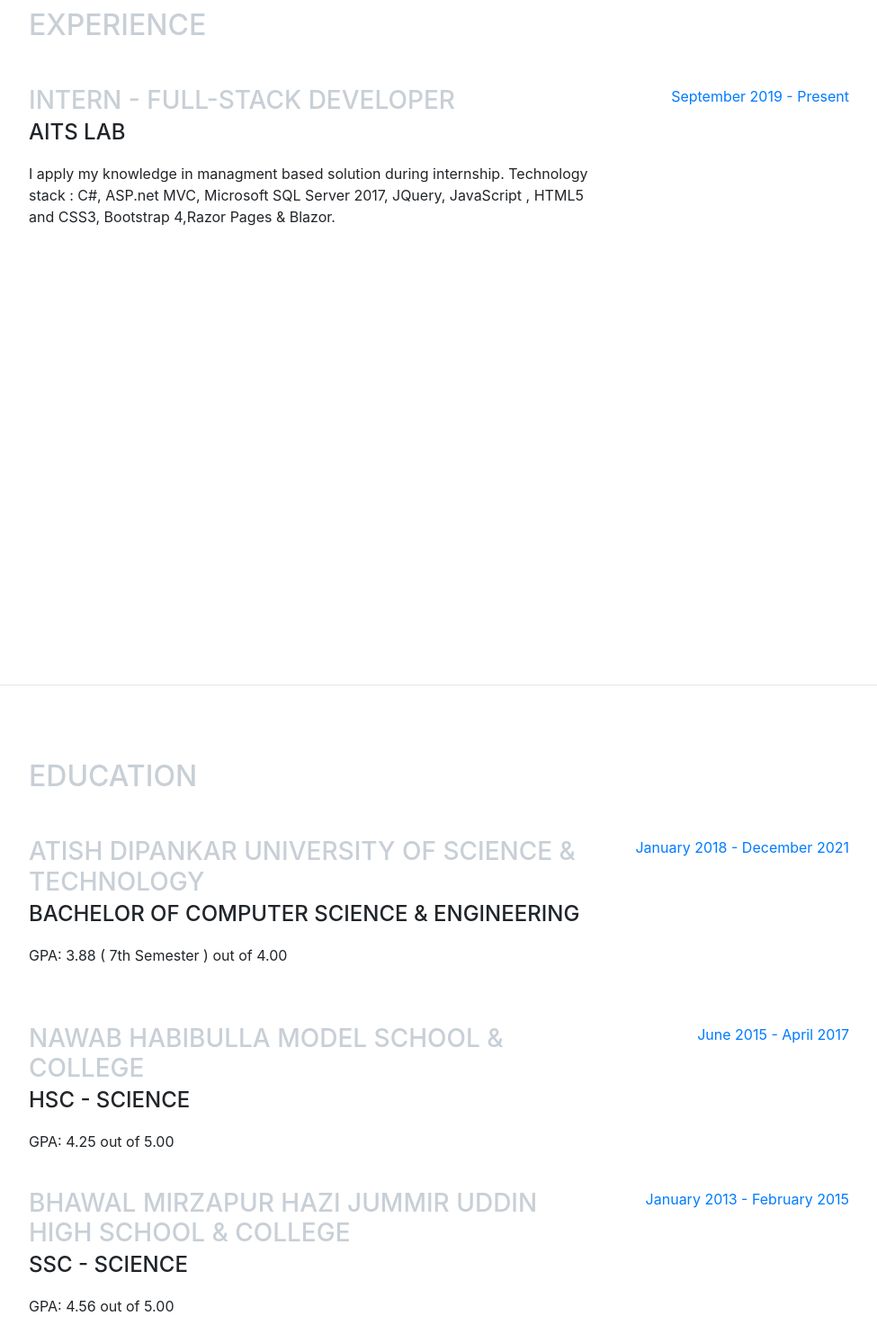
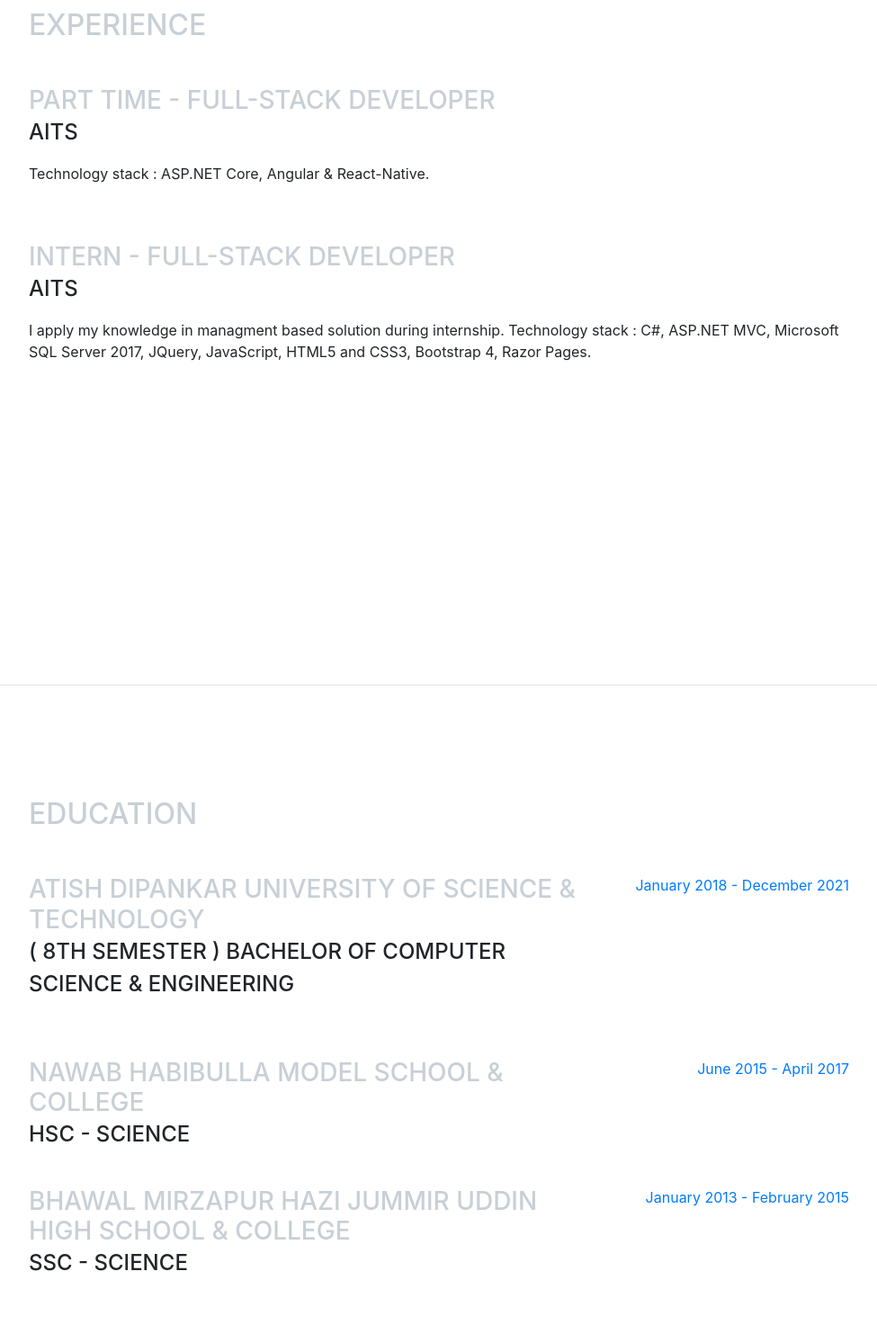
Before and after one commit to sefatanam/me, a website with bundled scripts: page index.html in a window 1280 px wide. Shown: the part 840-2323 px from the top of the page at 90% size, without its empty margins (288-1263 px from the left). Built offline with nearby package versions, Linux system fonts and the light colour scheme; a web font is replaced by a local one.

Commit message:
minor update

```diff
--- a/index.html
+++ b/index.html
@@ -142,18 +142,30 @@
       <div class="w-100">
         <h2 class="mb-5">Experience</h2>
 
+
+        <div class="resume-item d-flex flex-column flex-md-row justify-content-between mb-5">
+          <div class="resume-content">
+            <h3 class="mb-0">PART TIME - Full-Stack Developer</h3>
+            <div class="subheading mb-3">AITS</div>
+            <p>
+              Technology stack : ASP.NET Core, Angular & React-Native.
+            </p>
+          </div>
+          <!-- <div class="resume-date text-md-right">
+            <span class="subheading mb-3">March 2020 - Present</span>
+          </div> -->
+        </div>
         <div class="resume-item d-flex flex-column flex-md-row justify-content-between mb-5">
           <div class="resume-content">
             <h3 class="mb-0">Intern - Full-Stack Developer</h3>
-            <div class="subheading mb-3">AITS Lab</div>
+            <div class="subheading mb-3">AITS</div>
             <p>
-              I apply my knowledge in managment based solution during internship. Technology stack : C#, ASP.net MVC,
-              Microsoft SQL Server 2017, JQuery, JavaScript , HTML5 and CSS3, Bootstrap 4,Razor Pages & Blazor.
+              I apply my knowledge in managment based solution during internship. Technology stack : C#, ASP.NET MVC, Microsoft SQL Server 2017, JQuery, JavaScript, HTML5 and CSS3, Bootstrap 4, Razor Pages.
             </p>
           </div>
-          <div class="resume-date text-md-right">
-            <span class="text-primary">September 2019 - Present</span>
-          </div>
+          <!-- <div class="resume-date text-md-right">
+            <span class="subheading mb-3">September 2019 - February 2020</span>
+          </div> -->
         </div>
       </div>
     </section>
@@ -167,9 +179,9 @@
         <div class="resume-item d-flex flex-column flex-md-row justify-content-between mb-5">
           <div class="resume-content">
             <h3 class="mb-0">Atish Dipankar University of Science & Technology</h3>
-            <div class="subheading mb-3">Bachelor of Computer Science & Engineering</div>
+            <div class="subheading mb-3">( 8th Semester ) Bachelor of Computer Science & Engineering</div>
 
-            <p>GPA: 3.88 ( 7th Semester ) out of 4.00 </p>
+            <!-- <p>GPA: 3.88 ( 8th Semester ) out of 4.00 </p> -->
           </div>
           <div class="resume-date text-md-right">
             <span class="text-primary">January 2018 - December 2021</span>
@@ -180,7 +192,7 @@
           <div class="resume-content">
             <h3 class="mb-0">Nawab Habibulla Model School & College </h3>
             <div class="subheading mb-3">HSC - Science</div>
-            <p>GPA: 4.25 out of 5.00</p>
+            <!-- <p>GPA: 4.25 out of 5.00</p> -->
           </div>
           <div class="resume-date text-md-right">
             <span class="text-primary">June 2015 - April 2017</span>
@@ -192,7 +204,7 @@
           <div class="resume-content">
             <h3 class="mb-0">Bhawal Mirzapur Hazi Jummir Uddin High School & College </h3>
             <div class="subheading mb-3">SSC - Science</div>
-            <p>GPA: 4.56 out of 5.00</p>
+            <!-- <p>GPA: 4.56 out of 5.00</p> -->
           </div>
           <div class="resume-date text-md-right">
             <span class="text-primary">January 2013 - February 2015</span>
```
